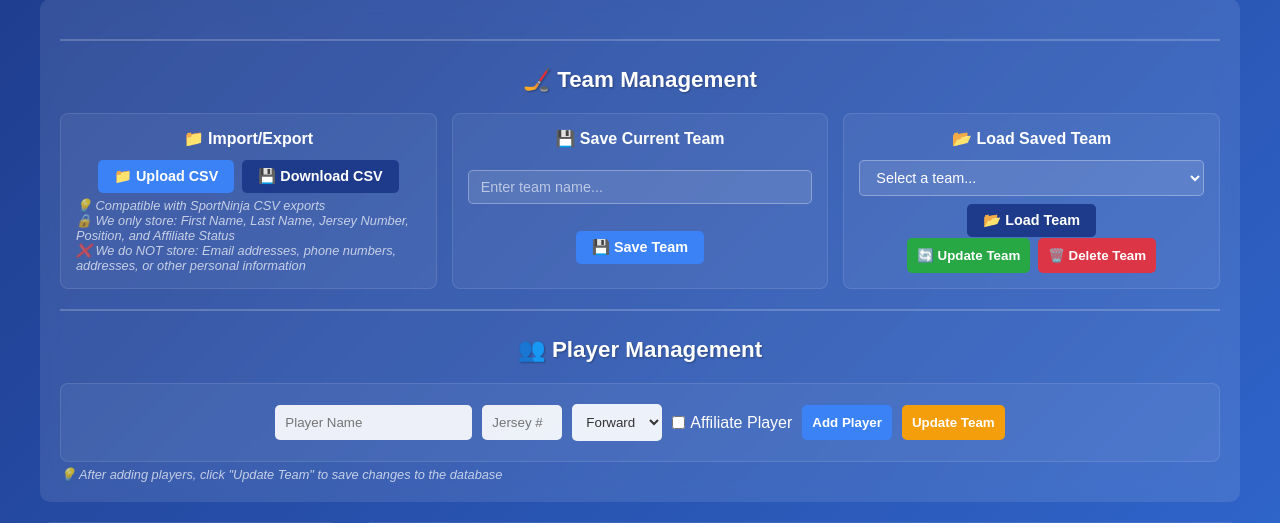
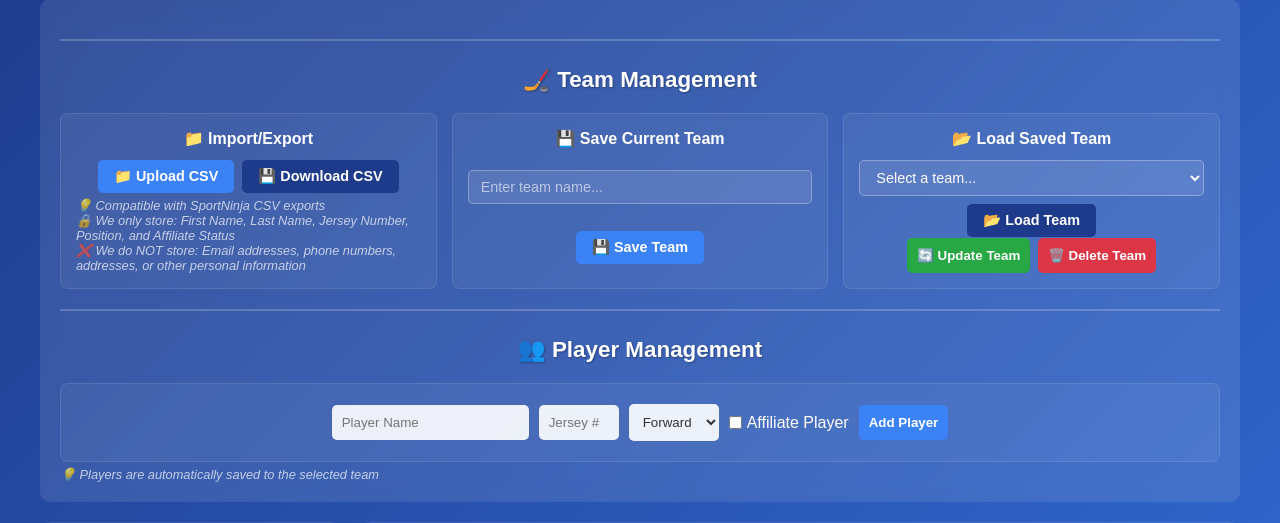
Before and after one commit to crob21/skahl-line-builder, a Flask app: page / in a window 1280 px wide. Shown: the part 172-695 px from the top of the page. Run offline with Flask 3, Linux system fonts and the light colour scheme; data comes from the database, SQL or seed files in the repository; some libraries are stand-ins or nearby versions.

Commit message:
✨ Auto-save players to database when adding
- Modify add_player route to automatically save to database if team is selected
- Remove 'Update Team' button and updateCurrentTeam() function
- Update addPlayer() to send current team name to backend
- Players are now automatically saved to the selected team
- Improved UX - no need for manual team updates after adding players

```diff
--- a/routes.py
+++ b/routes.py
@@ -39,7 +39,7 @@ def init_routes(app):
 
     @app.route('/api/players/add', methods=['POST'])
     def add_player():
-        """Add a new player"""
+        """Add a new player and automatically save to database"""
         manager = get_manager()
         data = request.json
 
@@ -53,7 +53,17 @@ def init_routes(app):
         }
 
         manager.add_player(player)
-        return jsonify({"success": True, "message": "Player added successfully"})
+
+        # Automatically save to database if a team is selected
+        team_name = data.get('team_name')
+        if team_name:
+            filename = f"{team_name.lower().replace(' ', '_')}.json"
+            if db.save_team(team_name, filename, manager.players, manager.lines):
+                return jsonify({"success": True, "message": f"Player added and team '{team_name}' updated successfully"})
+            else:
+                return jsonify({"success": True, "message": "Player added to session (team update failed)"})
+        else:
+            return jsonify({"success": True, "message": "Player added to session"})
 
     @app.route('/api/players/remove', methods=['POST'])
     def remove_player():
--- a/templates/index.html
+++ b/templates/index.html
@@ -361,14 +361,6 @@
             transform: translateY(-1px);
         }
 
-        .btn-update {
-            background: #f59e0b;
-        }
-
-        .btn-update:hover {
-            background: #d97706;
-            transform: translateY(-1px);
-        }
 
         /* Responsive design for smaller screens */
         @media (max-width: 768px) {
@@ -1104,10 +1096,9 @@
                         Affiliate Player
                     </label>
                     <button onclick="addPlayer()">Add Player</button>
-                    <button onclick="updateCurrentTeam()" class="btn-update">Update Team</button>
                 </div>
                 <div style="font-size: 0.8rem; color: rgba(255,255,255,0.7); margin-top: 5px; font-style: italic;">
-                    💡 After adding players, click "Update Team" to save changes to the database
+                    💡 Players are automatically saved to the selected team
                 </div>
             </div>
         </div>
@@ -1245,6 +1236,12 @@
                 return;
             }
 
+            // Get current team name if one is selected
+            const teamSelect = document.getElementById('teamSelect');
+            const selectedOption = teamSelect.options[teamSelect.selectedIndex];
+            const teamName = selectedOption && selectedOption.value ?
+                selectedOption.textContent.split(' (')[0] : null;
+
             const response = await fetch('/api/players/add', {
                 method: 'POST',
                 headers: { 'Content-Type': 'application/json' },
@@ -1252,7 +1249,8 @@
                     name,
                     position,
                     jersey_number: jerseyNumber,
-                    affiliate: isAffiliate
+                    affiliate: isAffiliate,
+                    team_name: teamName
                 })
             });
 
@@ -1263,41 +1261,14 @@
                 document.getElementById('jerseyNumber').value = '';
                 document.getElementById('isAffiliate').checked = false;
                 loadPlayers();
+                if (teamName) {
+                    loadTeamList(); // Refresh team list to show updated player count
+                }
             } else {
                 alert(result.message);
             }
         }
 
-        async function updateCurrentTeam() {
-            const teamSelect = document.getElementById('teamSelect');
-            const selectedOption = teamSelect.options[teamSelect.selectedIndex];
-
-            if (!selectedOption || !selectedOption.value) {
-                alert('Please select a team to update');
-                return;
-            }
-
-            const teamName = selectedOption.textContent.split(' (')[0];
-
-            try {
-                const response = await fetch('/api/teams/save', {
-                    method: 'POST',
-                    headers: { 'Content-Type': 'application/json' },
-                    body: JSON.stringify({ team_name: teamName })
-                });
-
-                const result = await response.json();
-
-                if (result.success) {
-                    alert(`Team "${teamName}" updated successfully!`);
-                    loadTeamList(); // Refresh the team list to show updated player count
-                } else {
-                    alert('Error: ' + result.message);
-                }
-            } catch (error) {
-                alert('Error updating team: ' + error.message);
-            }
-        }
 
 
 
```
